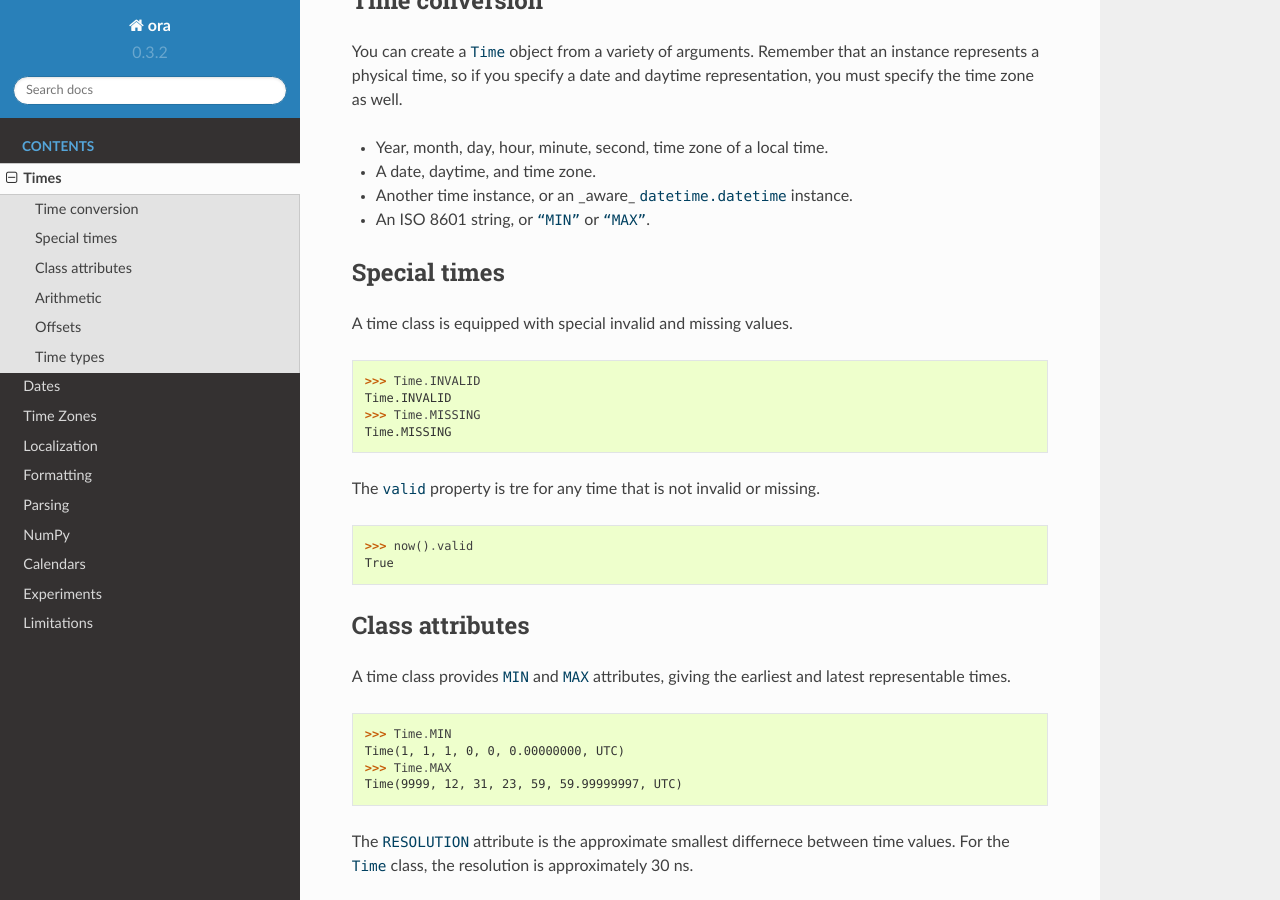
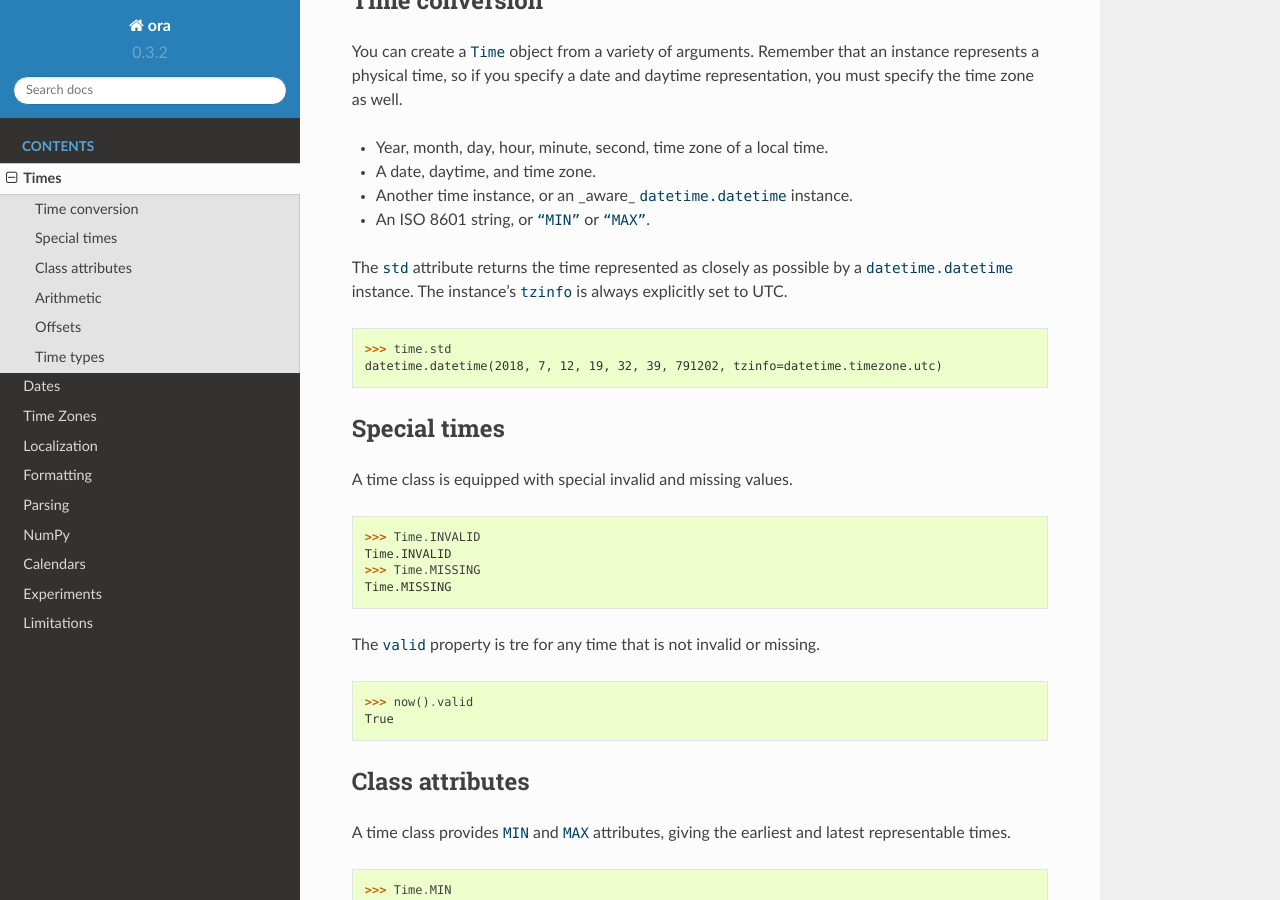
Before and after one commit to alexhsamuel/ora, a Sphinx documentation site: the page built from docs/times.rst, in a window 1280 px wide and 900 px high, scrolled down 822 px. Built offline with Sphinx 7.4.7 and the Read the Docs theme 2.0.0, drawn with Linux system fonts in a browser that asks for light colours.

Commit message:
Document .std.

```diff
--- a/docs/times.rst
+++ b/docs/times.rst
@@ -40,6 +40,13 @@ representation, you must specify the time zone as well.
 - A date, daytime, and time zone.
 - Another time instance, or an _aware_ `datetime.datetime` instance.
 - An ISO 8601 string, or `"MIN"` or `"MAX"`.
+
+The `std` attribute returns the time represented as closely as possible by a
+`datetime.datetime` instance.  The instance's `tzinfo` is always explicitly set
+to UTC.
+
+    >>> time.std
+    datetime.datetime(2018, 7, 12, 19, 32, 39, 791202, tzinfo=datetime.timezone.utc)
 
 
 Special times
```
Also changed, not shown: other parts of docs/times.rst (+1 -1 lines).
